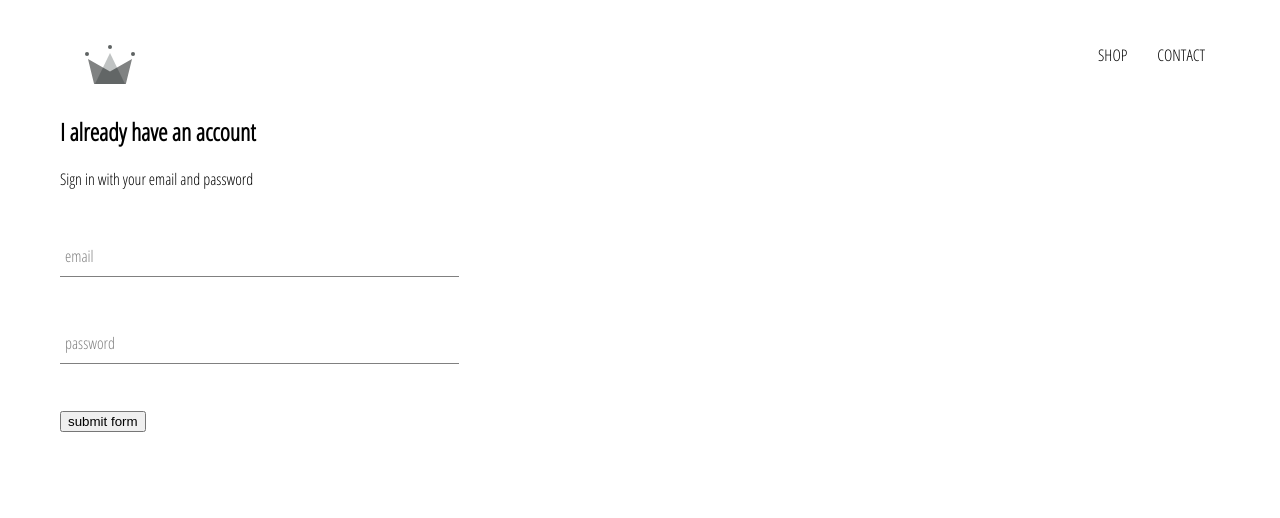
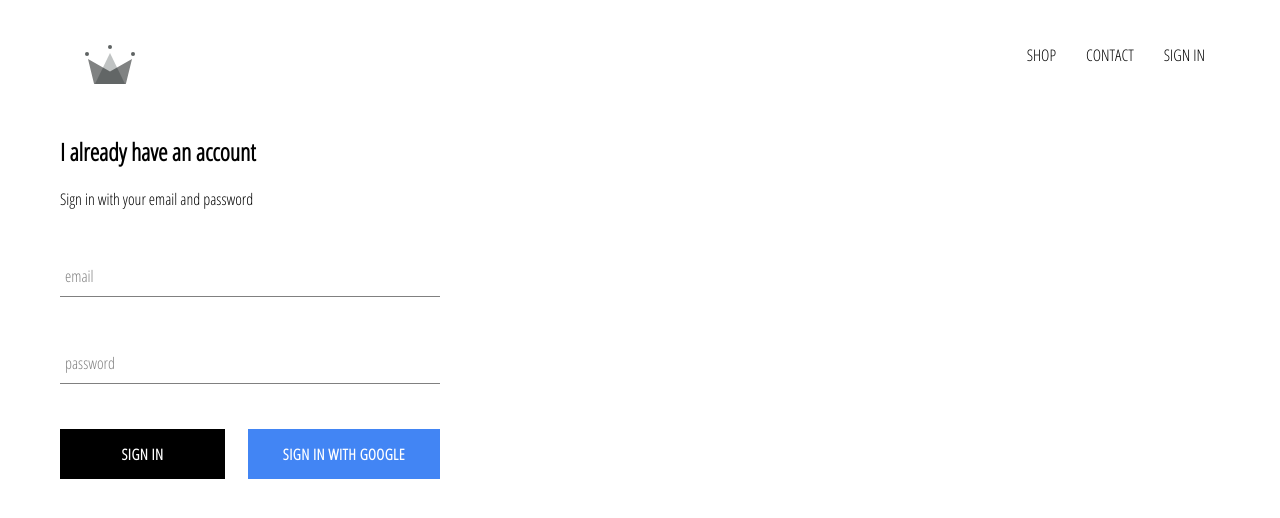
Before and after one commit to Mohamed-ElBachir/clothing-platform, a React (Create React App) app: page /signin in a window 1280 px wide. Shown: the top 518 px of the page. Built offline with nearby package versions, Linux system fonts and the light colour scheme; no server answers.

Commit message:
integrated firebase into our application , created sign in page with sign in component and  sign in with google

```diff
--- a/package.json
+++ b/package.json
@@ -6,6 +6,7 @@
     "@testing-library/jest-dom": "^5.16.4",
     "@testing-library/react": "^13.1.1",
     "@testing-library/user-event": "^13.5.0",
+    "firebase": "^9.7.0",
     "node-sass": "^7.0.1",
     "react": "^18.1.0",
     "react-dom": "^18.1.0",
--- a/src/App.css
+++ b/src/App.css
@@ -8,3 +8,7 @@
     text-decoration: none;
     color: black;
 }
+
+*{
+    box-sizing: border-box;
+}
--- a/src/App.js
+++ b/src/App.js
@@ -5,22 +5,45 @@
 import ShopPage from './pages/shop/shop.component';
 import Header from './components/header/header.component';
 import SignInAndSignUpPage from './pages/sign-in-and-sign-up/sign-in-and-sign-up.component';
+import { auth } from './firebase/firebase.utils';
 
 
-function App(){
-  return(
-   <div>
-     <Header/>
+class App extends React.Component {
+  constructor() {
+    super();
 
-     <Switch>
-     <Route exact path="/" component={HomePage}/>
-      <Route path='/shop' component={ShopPage}/>
-      <Route path='/signin' component={SignInAndSignUpPage}/>
+    this.state = {
+      currentUser: null
+    };
+  }
+
+  unsubscribeFromAuth = null;
 
 
-     </Switch>
+componentDidMount(){
 
-  </div>)
+  this.unsubscribeFromAuth = auth.onAuthStateChanged(user =>{
+    this.state({currentUser:user});
+    console.log(user);
+  })
+}
+componentWillUnmount() {
+  this.unsubscribeFromAuth();
 }
 
+render() {
+  return (
+    <div>
+      <Header currentUser={this.state.currentUser} />
+      <Switch>
+        <Route exact path='/' component={HomePage} />
+        <Route path='/shop' component={ShopPage} />
+        <Route path='/signin' component={SignInAndSignUpPage} />
+      </Switch>
+    </div>
+  );
+}
+}
+
+
 export default App;
--- /dev/null
+++ b/src/components/custom-button/custom-button.component.jsx
@@ -0,0 +1,14 @@
+import React from 'react';
+
+import './custom-button.styles.scss';
+
+const CustomButton = ({ children, isGoogleSignIn, ...otherProps }) => (
+  <button
+    className={`${isGoogleSignIn ? 'google-sign-in' : ''} custom-button`}
+    {...otherProps}
+  >
+    {children}
+  </button>
+);
+
+export default CustomButton;
--- /dev/null
+++ b/src/components/custom-button/custom-button.styles.scss
@@ -0,0 +1,32 @@
+.custom-button {
+  min-width: 165px;
+  width: auto;
+  height: 50px;
+  letter-spacing: 0.5px;
+  line-height: 50px;
+  padding: 0 35px 0 35px;
+  font-size: 15px;
+  background-color: black;
+  color: white;
+  text-transform: uppercase;
+  font-family: 'Open Sans Condensed';
+  font-weight: bolder;
+  border: none;
+  cursor: pointer;
+
+  &:hover {
+    background-color: white;
+    color: black;
+    border: 1px solid black;
+  }
+
+  &.google-sign-in {
+    background-color: #4285f4;
+    color: white;
+
+    &:hover {
+      background-color: #357ae8;
+      border: none;
+    }
+  }
+}
--- a/src/components/header/header.component.jsx
+++ b/src/components/header/header.component.jsx
@@ -1,11 +1,13 @@
 import React from 'react';
 import { Link } from 'react-router-dom';
+
+import { auth } from '../../firebase/firebase.utils';
 
 import { ReactComponent as Logo } from '../../assets/crown.svg';
 
 import './header.styles.scss';
 
-const Header = () => (
+const Header = ({ currentUser }) => (
   <div className='header'>
     <Link className='logo-container' to='/'>
       <Logo className='logo' />
@@ -17,6 +19,15 @@
       <Link className='option' to='/shop'>
         CONTACT
       </Link>
+      {currentUser ? (
+        <div className='option' onClick={() => auth.signOut()}>
+          SIGN OUT
+        </div>
+      ) : (
+        <Link className='option' to='/signin'>
+          SIGN IN
+        </Link>
+      )}
     </div>
   </div>
 );
--- a/src/components/header/header.styles.scss
+++ b/src/components/header/header.styles.scss
@@ -21,5 +21,6 @@
 
     .option{
         padding: 10px 15px;
+        cursor: pointer;
     }
 }
--- a/src/components/sign-in/sign-in.component.jsx
+++ b/src/components/sign-in/sign-in.component.jsx
@@ -1,8 +1,13 @@
-import React from "react";
-import FormInput from "../form-input/form-input.component";
-import "./sign-in.styles.scss";
+import React from 'react';
 
-class SignIn extends React.Component{
+import FormInput from '../form-input/form-input.component';
+import CustomButton from '../custom-button/custom-button.component';
+
+import { signInWithGoogle } from '../../firebase/firebase.utils';
+
+import './sign-in.styles.scss';
+
+class SignIn extends React.Component {
   constructor(props) {
     super(props);
 
@@ -24,8 +29,8 @@
     this.setState({ [name]: value });
   };
 
-    render(){
-        return(
+  render() {
+    return (
       <div className='sign-in'>
         <h2>I already have an account</h2>
         <span>Sign in with your email and password</span>
@@ -47,10 +52,16 @@
             label='password'
             required
           />
-          <input type="submit" value="submit form"/>
+          <div className='buttons'>
+            <CustomButton type='submit'> Sign in </CustomButton>
+            <CustomButton onClick={signInWithGoogle} isGoogleSignIn >
+              Sign in with Google
+            </CustomButton>
+
+          </div>
         </form>
       </div>
-        )
+    );
   }
 }
 
--- a/src/components/sign-in/sign-in.styles.scss
+++ b/src/components/sign-in/sign-in.styles.scss
@@ -1,3 +1,13 @@
 .sign-in {
-    width: 30vw;
+    width: 380px;
+    display: flex;
+    flex-direction: column;
 }
+    .title{
+        margin: 10px 0;
+    }
+
+    .buttons {
+        display: flex;
+        justify-content: space-between;
+    }
--- /dev/null
+++ b/src/firebase/firebase.utils.js
@@ -0,0 +1,24 @@
+import firebase from 'firebase/compat/app';
+import 'firebase/compat/auth';
+import 'firebase/compat/firestore';
+const config = {
+    apiKey: "AIzaSyAj-JCOrlR79oG4_IwWttxtGFr4yY-Phlc",
+    authDomain: "crwn-db-bbee6.firebaseapp.com",
+    projectId: "crwn-db-bbee6",
+    storageBucket: "crwn-db-bbee6.appspot.com",
+    messagingSenderId: "567389452184",
+    appId: "1:567389452184:web:0829a65d9228f22d0a9ded",
+    measurementId: "G-10D7YTYHVB"
+  };
+
+firebase.initializeApp(config);
+
+
+export const auth = firebase.auth();
+export const firestore = firebase.firestore();
+
+const provider = new firebase.auth.GoogleAuthProvider();
+provider.setCustomParameters({ prompt: 'select_account' });
+export const signInWithGoogle = () => auth.signInWithPopup(provider);
+
+export default firebase;
```
Also changed, not shown: src/pages/sign-in-and-sign-up/sign-in-and-sign-up.component.jsx (+6 -7 lines), 1 other file (tests, documents, lock files or other folders). Lines whose indentation alone changed are shown as unchanged.
